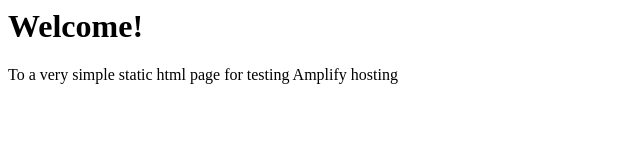
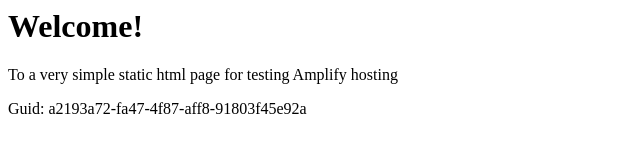
Before and after one commit to aws-aemilia-cdg/Github-PR-Commit-Integration-Test-DoNotTouch-Gith-P5X5MO5I-v1-preprod-eu-west-3, a website: page src/index.html in a window 1280 px wide. Shown: the whole page, without its empty margins (0-640 px from the left). Drawn offline with Linux system fonts and the light colour scheme.

Commit message:
commit from integ tests

```diff
--- a/src/index.html
+++ b/src/index.html
@@ -1,3 +1,5 @@
+
+
 <html lang="en">
 
 <head>
@@ -10,6 +12,6 @@
 <body>
     <h1>Welcome!</h1>
     <p>To a very simple static html page for testing Amplify hosting</p>
-</body>
+    <p>Guid: a2193a72-fa47-4f87-aff8-91803f45e92a</p></body>
 
 </html>
```
